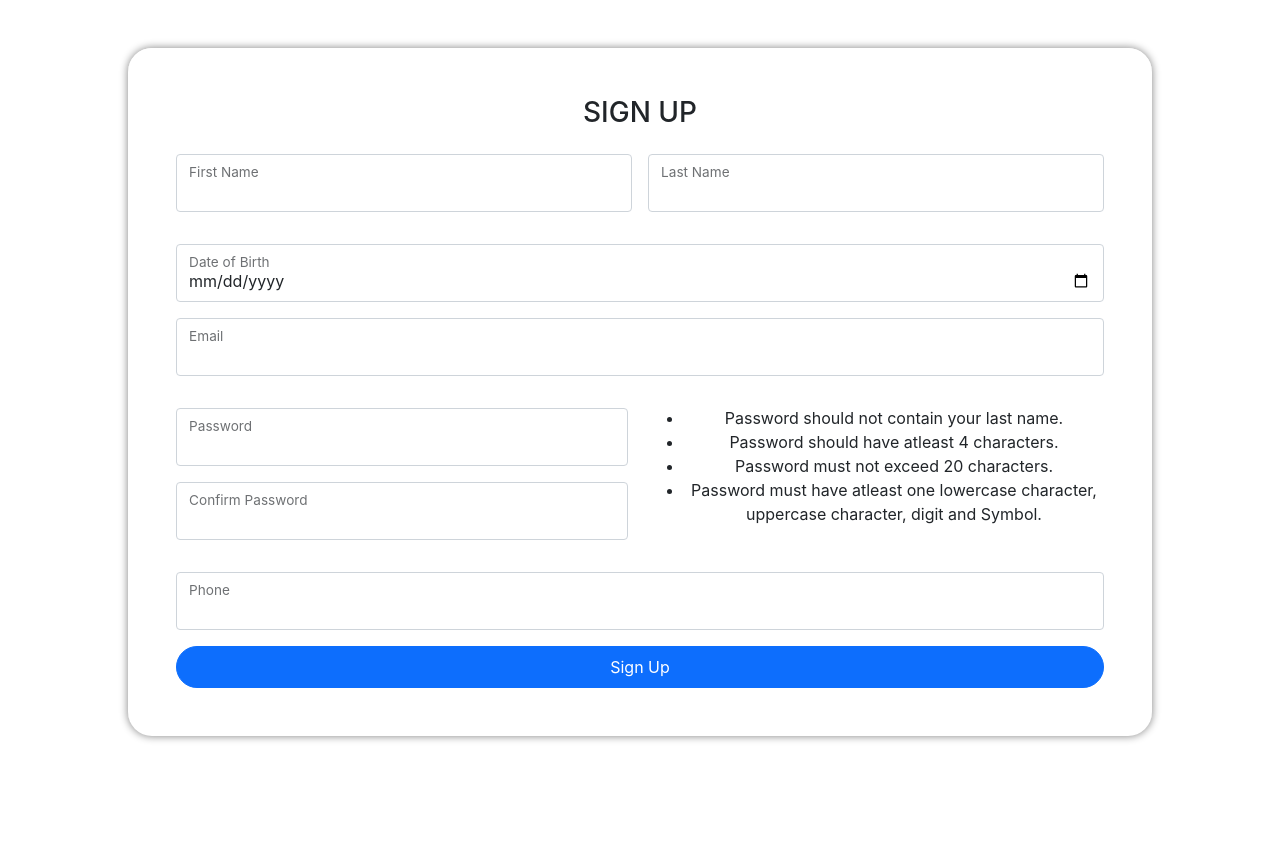
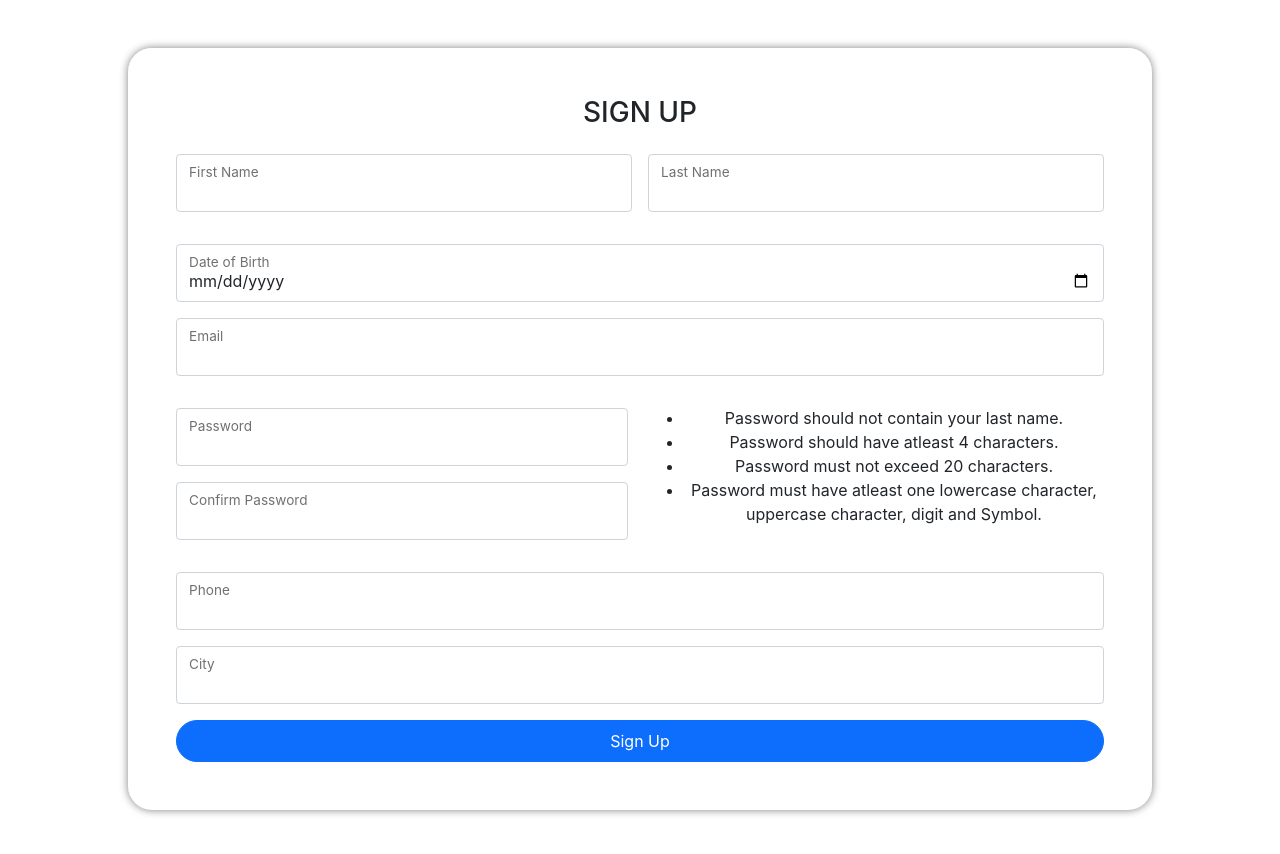
Before and after one commit to BooraKaushik/dbms_frontend, a React (Create React App) app: page /register in a window 1280 px wide. Shown: the top 854 px of the page. Before the commit the page ends 800 px from the top, so only its background shows below. Built offline with nearby package versions, Linux system fonts and the light colour scheme; no server answers.

Commit message:
Added City in Register

```diff
--- a/src/Components/Cancel/index.js
+++ b/src/Components/Cancel/index.js
@@ -56,19 +56,18 @@ const Cancel = () => {
             setServerMessage({ error: true, msg: data?.message });
           }
         });
-        navigate("/bookflight");
+        updateCancel(false);
       } else if (reschedule) {
         cancelServerCall({
           booking_id: data.pnr,
           user_name: data.firstName + " " + data.lastName,
         }).then((data) => {
           if (data.success) {
-            setServerMessage({ error: true, msg: data?.message });
+            navigate("/bookflight");
           } else {
             setServerMessage({ error: true, msg: data?.message });
           }
         });
-        navigate("/bookflight");
       }
     }
   }, [errors, valid, data]);
--- a/src/Components/Signup/index.js
+++ b/src/Components/Signup/index.js
@@ -64,16 +64,8 @@ const SignupComponent = () => {
     email: "",
     password: "",
     confirmPassword: "",
-    address: {
-      addressLine: "",
-      addressLine2: "",
-      city: "",
-      state: "",
-      zipcode: "",
-    },
     phone: "",
-    type: "Customer",
-    agreed: false,
+    city: "",
   });
   const [errors, updateErrors] = useState({});
   const [serverMessage, setServerMessage] = useState({ error: false, msg: "" });
@@ -146,6 +138,9 @@ const SignupComponent = () => {
       errors.phone = "Phone Number is Required";
     } else if (!regexpPhone.test(value.phone)) {
       errors.phone = "Phone Number is invalid";
+    }
+    if (!value.city) {
+      errors.city = "City is Required";
     }
     return errors;
   };
@@ -283,6 +278,18 @@ const SignupComponent = () => {
           <label htmlFor="phone">Phone</label>
           <p className="text-danger">{errors.phone ? errors.phone : ""}</p>
         </div>
+        <div className="form-floating my-3">
+          <input
+            type="text"
+            className={`form-control${errors.city ? " is-invalid" : ""}`}
+            id="City"
+            name="city"
+            value={data.city}
+            onChange={(event) => putData(event)}
+          />
+          <label htmlFor="City">City</label>
+          <p className="text-danger">{errors.city ? errors.city : ""}</p>
+        </div>
 
         <div>
           <button
```
